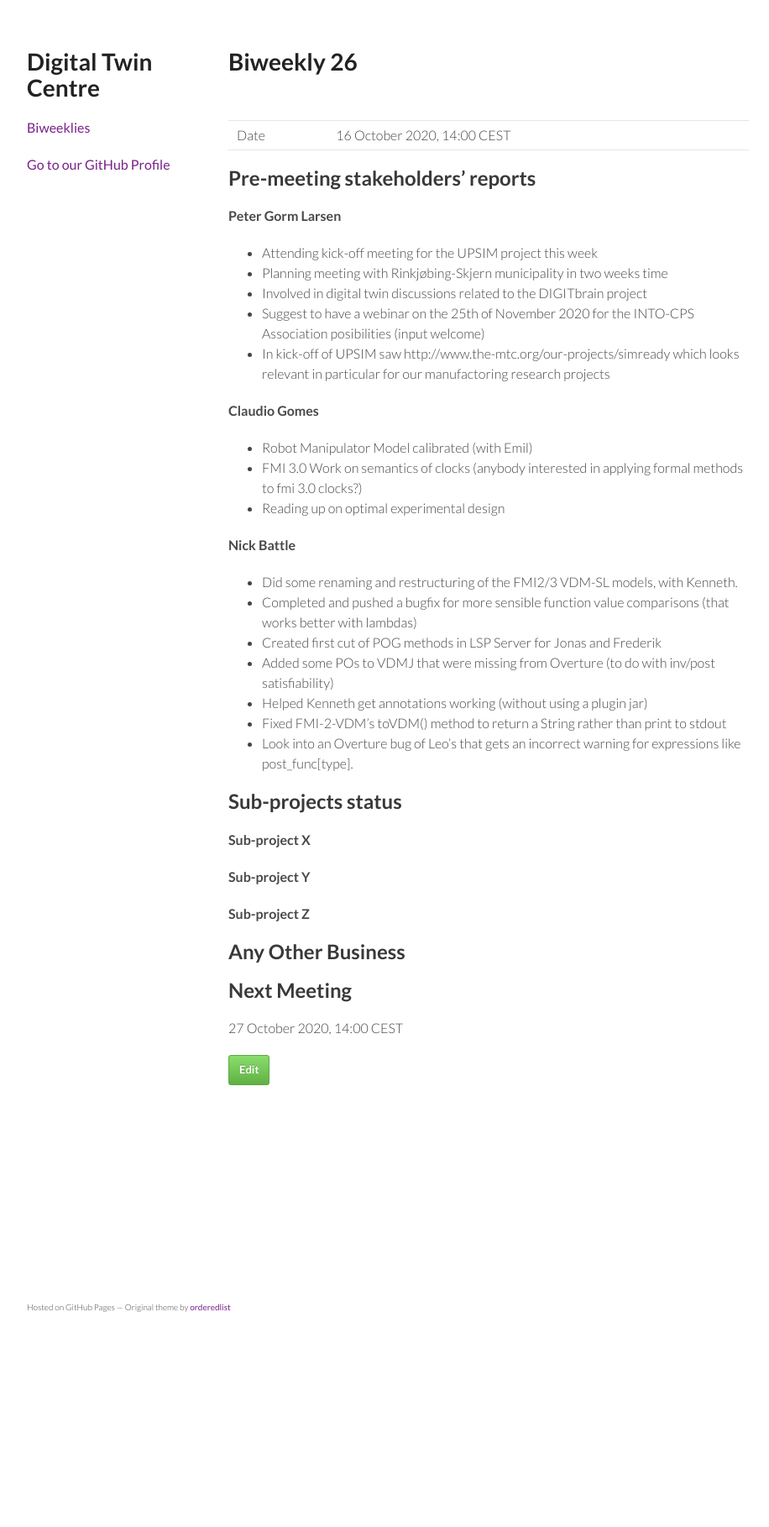
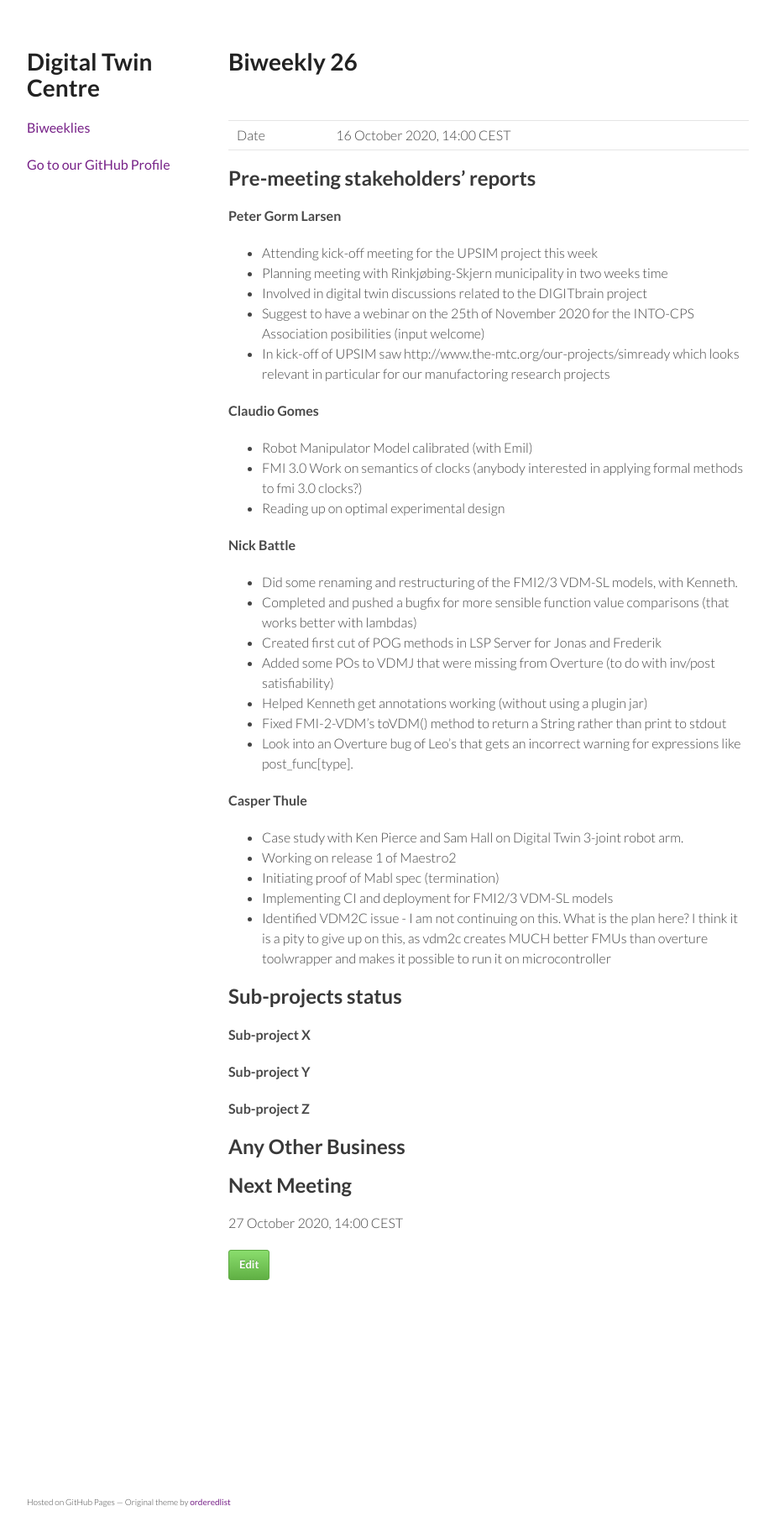
Before and after one commit to digitaltwincentre/digitaltwincentre.github.io, a Jekyll site: the page built from _biweeklies/Biweekly-26.md, in a window 1280 px wide. Shown: the whole page at 84% size, without its empty margins (178-1094 px from the left). Built offline with Jekyll 4.4.1, drawn with Linux system fonts in a browser that asks for light colours; nearby versions of some CDN libraries; before the commit the page ends 1586 px from its top, so only the background shows below that.

Commit message:
Update Biweekly-26.md

```diff
--- a/_biweeklies/Biweekly-26.md
+++ b/_biweeklies/Biweekly-26.md
@@ -41,6 +41,12 @@ date: 16 October 2020, 1400 CEST
 * Fixed FMI-2-VDM's toVDM() method to return a String rather than print to stdout
 * Look into an Overture bug of Leo's that gets an incorrect warning for expressions like post_func[type].
 
+#### Casper Thule
+* Case study with Ken Pierce and Sam Hall on Digital Twin 3-joint robot arm.
+* Working on release 1 of Maestro2
+* Initiating proof of Mabl spec (termination)
+* Implementing CI and deployment for FMI2/3 VDM-SL models
+* Identified VDM2C issue - I am not continuing on this. What is the plan here? I think it is a pity to give up on this, as vdm2c creates MUCH better FMUs than overture toolwrapper and makes it possible to run it on microcontroller
 
 ## Sub-projects status
 
```
